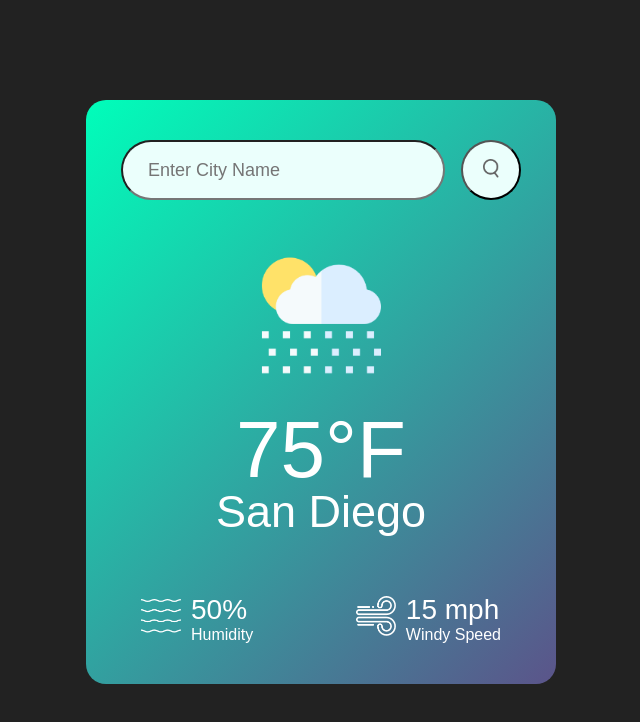
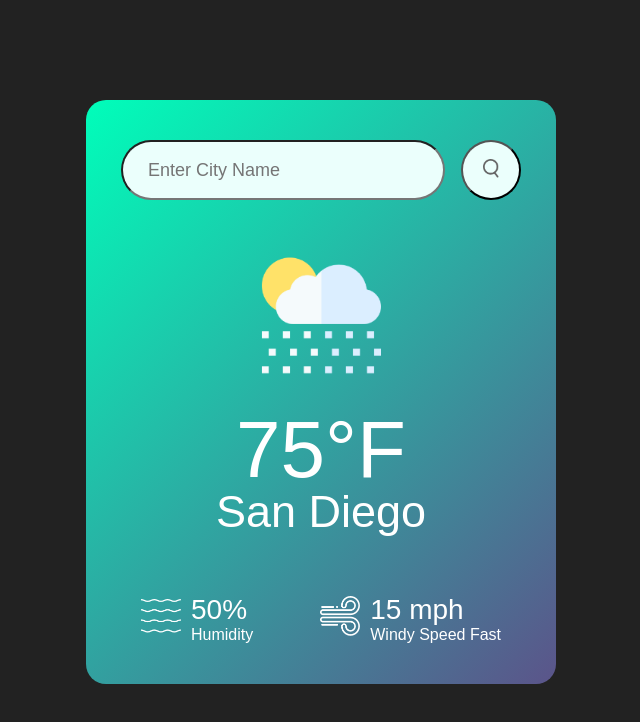
Before and after one commit to Domm6/Weather-App, a plain HTML site: page index.html in a window 1280 px wide. Shown: the whole page, without its empty margins (14-654 px from the left). Drawn offline with Linux system fonts and the light colour scheme.

Commit message:
new device test

```diff
--- a/index.html
+++ b/index.html
@@ -34,7 +34,7 @@
             <img src="images/wind.png" alt="wind image" />
             <div>
               <p class="wind">15 mph</p>
-              <p>Windy Speed</p>
+              <p>Windy Speed Fast</p>
             </div>
           </div>
         </div>
```
